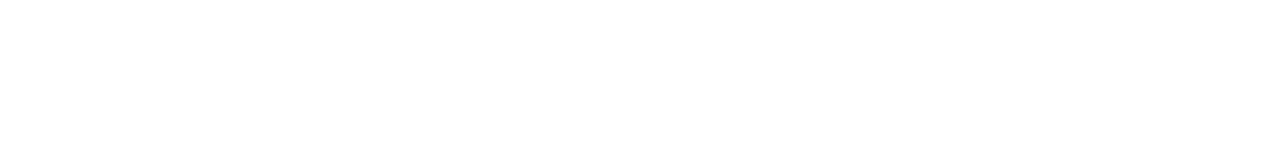
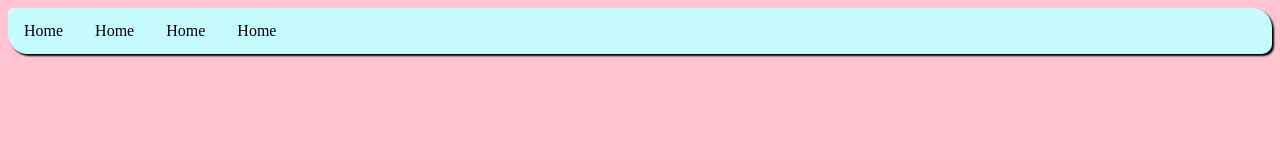
Before and after one commit to bartek-kachnic123/Portfolio_www, a plain HTML site: page index.html in a window 1280 px wide. Drawn offline with Linux system fonts and the light colour scheme.

Commit message:
Added basic navbar

```diff
--- /dev/null
+++ b/assets/css/main_style.css
@@ -0,0 +1,3 @@
+body {
+    background: #ffc4d0;
+}
--- /dev/null
+++ b/assets/css/navbar.css
@@ -0,0 +1,26 @@
+ul {
+    list-style-type: none;
+    margin: 0;
+    padding: 0;
+    background: antiquewhite;
+}
+.navbar  a {
+    float: left;
+    display: block;
+    color: black;
+    text-align: center;
+    padding: 14px 16px;
+    text-decoration: none;
+
+}
+.navbar a:hover {
+    transition: 10ms;
+    transform: scale(1.5);
+    text-decoration-style: double;
+}
+.navbar {
+    overflow: hidden;
+    background: #c7fcff;
+    border-radius: 5px 20px 10px;
+    box-shadow: 2px 2px 2px;
+}
--- a/index.html
+++ b/index.html
@@ -1,10 +1,18 @@
 <!DOCTYPE html>
 <html lang="en">
 <head>
-  <meta charset="UTF-8">
-  <title>Title</title>
+    <meta charset="UTF-8">
+    <title>Main Page</title>
+    <link rel="stylesheet" href="assets/css/main_style.css">
+    <link rel="stylesheet" href="assets/css/navbar.css">
 </head>
 <body>
+<nav class="navbar">
+    <a href="#">Home</a>
+    <a href="#">Home</a>
+    <a href="#">Home</a>
+    <a href="#">Home</a>
+</nav>
 
 </body>
 </html>
```
